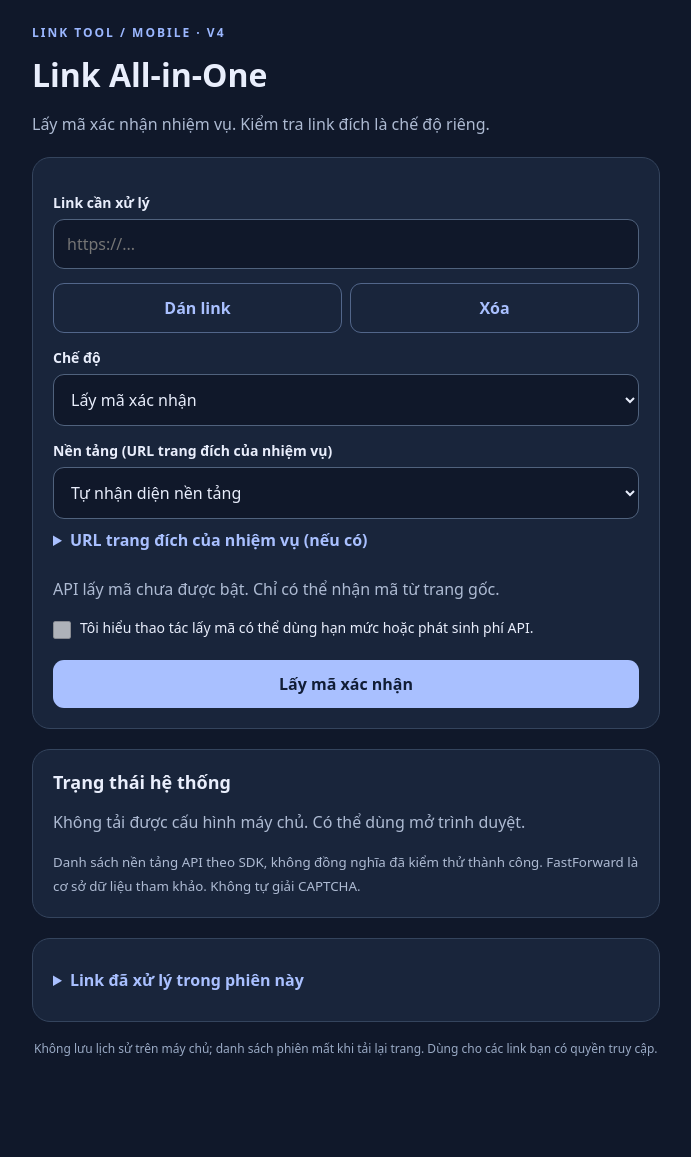
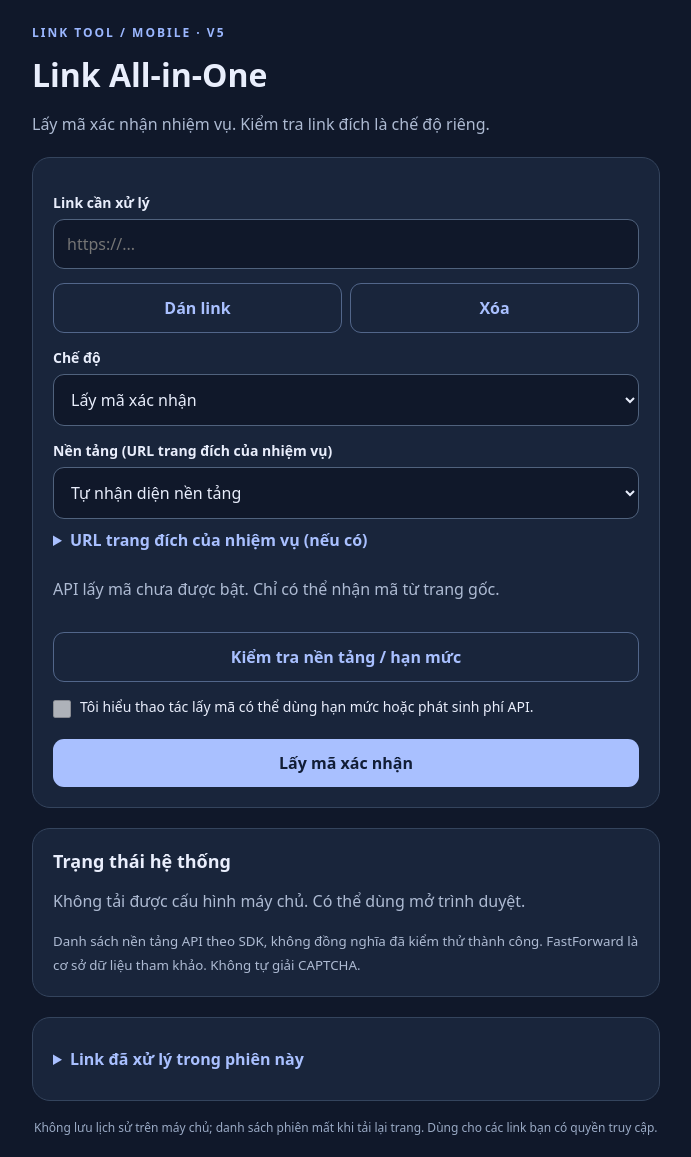
Before and after one commit to vthanh12300-maker/bypass-all-in-one, a plain HTML site: page static/index.html in a window 1280 px wide. Shown: the top 1157 px of the page, without its empty margins (294-985 px from the left). Before the commit the page ends 1123 px from the top, so only its background shows below. Drawn offline with Linux system fonts and the light colour scheme; no server answers.

Commit message:
V5 UI: password-free public access and workflow preflight

```diff
--- a/static/index.html
+++ b/static/index.html
@@ -1,12 +1,12 @@
-<!doctype html><html lang="vi"><head><meta charset="utf-8"><meta name="viewport" content="width=device-width,initial-scale=1"><meta name="theme-color" content="#10182a"><title>Link All-in-One V4</title><style>
+<!doctype html><html lang="vi"><head><meta charset="utf-8"><meta name="viewport" content="width=device-width,initial-scale=1"><meta name="theme-color" content="#10182a"><title>Link All-in-One V5</title><style>
 *{box-sizing:border-box}body{margin:0;background:#10182a;color:#e9eefc;font:16px system-ui,sans-serif}main{max-width:660px;margin:auto;padding:24px 16px 48px}.brand{font-size:12px;letter-spacing:2px;color:#9bb7ff;font-weight:700}h1{font-size:32px;margin:12px 0}p{line-height:1.55;color:#aebbd3}section{background:#19253b;border:1px solid #34445d;border-radius:18px;padding:20px;margin-top:20px}label{display:block;font-size:14px;font-weight:600;margin:15px 0 7px}input,select,button{width:100%;font:inherit;border-radius:11px;padding:13px;color:inherit}input,select{background:#10182a;border:1px solid #50627d}button{background:#a9c0ff;color:#111d36;font-weight:750;border:0;margin-top:14px;min-height:48px}button:disabled{opacity:.5}a{color:#a9c0ff;overflow-wrap:anywhere}small{color:#aebbd3;line-height:1.6}#output{overflow-wrap:anywhere;white-space:pre-wrap;margin:12px 0}#state{font-weight:650}.chips{display:flex;flex-wrap:wrap;gap:8px}.chip{background:#243550;border-radius:24px;padding:7px 10px;font-size:12px}button.secondary{background:transparent;color:#a9c0ff;border:1px solid #52668a}[hidden]{display:none!important}footer{font-size:12px;color:#9aaac5;padding:18px 2px}
 summary{cursor:pointer;color:#a9c0ff;font-weight:650;margin:10px 0} .actions{display:grid;grid-template-columns:1fr 1fr;gap:8px}.trace{padding:8px 0;border-bottom:1px solid #34445d;font-size:14px}.trace:last-child{border:0}.muted{color:#aebbd3}.resultlink{display:block;margin:15px 0}.manual{margin-top:16px;padding-top:12px;border-top:1px solid #34445d}.check{display:flex;align-items:flex-start;gap:9px;font-weight:400}.check input{width:auto;margin:3px 0 0;min-width:18px;min-height:18px}#url{font-size:16px}#history button{margin:5px 0;text-align:left;overflow-wrap:anywhere;font-size:13px}
-</style></head><body><main><div class="brand">LINK TOOL / MOBILE · V4</div><h1>Link All-in-One</h1><p>Lấy mã xác nhận nhiệm vụ. Kiểm tra link đích là chế độ riêng.</p>
+</style></head><body><main><div class="brand">LINK TOOL / MOBILE · V5</div><h1>Link All-in-One</h1><p>Lấy mã xác nhận nhiệm vụ. Kiểm tra link đích là chế độ riêng.</p>
 <section><form id="form"><label for="url">Link cần xử lý</label><input id="url" type="url" required placeholder="https://..." autocapitalize="off" autocomplete="off"><div class="actions"><button type="button" id="paste" class="secondary">Dán link</button><button type="button" id="clear" class="secondary">Xóa</button></div>
 <label for="mode">Chế độ</label><select id="mode"><option value="code" selected>Lấy mã xác nhận</option><option value="auto">Kiểm tra đích tự động</option><option value="redirect">Chỉ kiểm tra redirect</option><option value="browser" disabled>Playwright (chưa có worker cách ly)</option><option value="manual">Mở bằng trình duyệt Android</option><option value="sdk" disabled>API miễn phí (chưa kết nối)</option></select>
 <details id="advanced"><summary>Tùy chọn nâng cao</summary><label class="check" id="sharebox"><input type="checkbox" id="share"> Tra cứu FastForward nếu chưa tìm được đích. Gửi tên miền và đường dẫn công khai cho dịch vụ ngoài.</label><label class="check" id="providerbox" hidden><input type="checkbox" id="provider"> Cho phép dùng API nhà cung cấp ở chế độ miễn phí nếu chưa tìm được đích.</label></details>
-<div id="brands" hidden><label for="brand">Nền tảng (URL trang đích của nhiệm vụ)</label><select id="brand"><option value="auto">Tự nhận diện nền tảng</option></select><details><summary>URL trang đích của nhiệm vụ (nếu có)</summary><input id="destination" type="url" placeholder="https://..." autocomplete="off"><small>API Fetch Code có thể cần trang đích thực tế thay vì link rút gọn.</small></details><p id="codeapi" role="status">Đang kiểm tra API...</p><label class="check"><input id="cost" type="checkbox"> Tôi hiểu thao tác lấy mã có thể dùng hạn mức hoặc phát sinh phí API.</label></div>
-<div id="lock" hidden><label for="password">Mật khẩu ứng dụng</label><input id="password" type="password" autocomplete="current-password"></div><button type="submit" id="run">Lấy mã</button><small id="hint" role="status"></small></form></section>
-<section id="result" hidden><div id="state" role="status"></div><div id="output"></div><div id="codepanel" hidden><label>Mã xác nhận nhận từ API</label><div id="codevalue" style="font-size:30px;letter-spacing:1px;font-weight:700;overflow-wrap:anywhere;user-select:all"></div></div><div id="trace" hidden><h3 style="font-size:15px">Các bước xử lý</h3><div id="steps"></div></div><button type="button" id="copy" class="secondary" hidden>Sao chép kết quả</button><a id="open" class="resultlink" hidden target="_blank" rel="noopener noreferrer">Mở link</a>
+<div id="brands" hidden><label for="brand">Nền tảng (URL trang đích của nhiệm vụ)</label><select id="brand"><option value="auto">Tự nhận diện nền tảng</option></select><details><summary>URL trang đích của nhiệm vụ (nếu có)</summary><input id="destination" type="url" placeholder="https://..." autocomplete="off"><small>API Fetch Code có thể cần trang đích thực tế thay vì link rút gọn.</small></details><p id="codeapi" role="status">Đang kiểm tra API...</p><button type="button" class="secondary" id="preflight">Kiểm tra nền tảng / hạn mức</button><small id="preflightresult" role="status"></small><label class="check"><input id="cost" type="checkbox"> Tôi hiểu thao tác lấy mã có thể dùng hạn mức hoặc phát sinh phí API.</label></div>
+<div id="lock" hidden><label for="password">Xác thực API riêng (chỉ khi đã bật)</label><input id="password" type="password" autocomplete="current-password"></div><button type="submit" id="run">Lấy mã</button><small id="hint" role="status"></small></form></section>
+<section id="result" hidden><div id="state" role="status"></div><div id="output"></div><div id="codepanel" hidden><small id="codettl"></small><label>Mã xác nhận nhận từ API</label><div id="codevalue" style="font-size:30px;letter-spacing:1px;font-weight:700;overflow-wrap:anywhere;user-select:all"></div></div><div id="trace" hidden><h3 style="font-size:15px">Các bước xử lý</h3><div id="steps"></div></div><button type="button" id="copy" class="secondary" hidden>Sao chép kết quả</button><a id="open" class="resultlink" hidden target="_blank" rel="noopener noreferrer">Mở link</a>
 <div id="manual" class="manual" hidden><h3 style="font-size:16px">Hoàn thành trên trình duyệt</h3><p>Mở trang gốc, thực hiện các bước xác minh do trang yêu cầu. Nếu nhận được mã, quay lại và dán mã vào đây.</p><a id="original" class="resultlink" target="_blank" rel="noopener noreferrer">Mở trang gốc</a><label for="manualcode">Mã bạn nhận được</label><input id="manualcode" maxlength="200" placeholder="Dán mã từ trang gốc" autocomplete="off"><button type="button" class="secondary" id="copycode">Sao chép mã</button><small id="codestate" role="status"></small></div></section>
-<section><h2 style="font-size:18px;margin-top:0">Trạng thái hệ thống</h2><p id="apistatus">Đang kiểm tra cấu hình…</p><div class="chips" id="chips"></div><small>Danh sách nền tảng API theo SDK, không đồng nghĩa đã kiểm thử thành công. FastForward là cơ sở dữ liệu tham khảo. Không tự giải CAPTCHA.</small></section><section><details><summary>Link đã xử lý trong phiên này</summary><div id="history"></div><button type="button" class="secondary" id="clearhistory">Xóa lịch sử phiên</button></details></section><footer>Không lưu lịch sử trên máy chủ; danh sách phiên mất khi tải lại trang. Dùng cho các link bạn có quyền truy cập.</footer></main><script src="/app.js?v=4"></script></body></html>
+<section><h2 style="font-size:18px;margin-top:0">Trạng thái hệ thống</h2><p id="apistatus">Đang kiểm tra cấu hình…</p><div class="chips" id="chips"></div><small>Danh sách nền tảng API theo SDK, không đồng nghĩa đã kiểm thử thành công. FastForward là cơ sở dữ liệu tham khảo. Không tự giải CAPTCHA.</small></section><section><details><summary>Link đã xử lý trong phiên này</summary><div id="history"></div><button type="button" class="secondary" id="clearhistory">Xóa lịch sử phiên</button></details></section><footer>Không lưu lịch sử trên máy chủ; danh sách phiên mất khi tải lại trang. Dùng cho các link bạn có quyền truy cập.</footer></main><script src="/app.js?v=5"></script></body></html>
```
